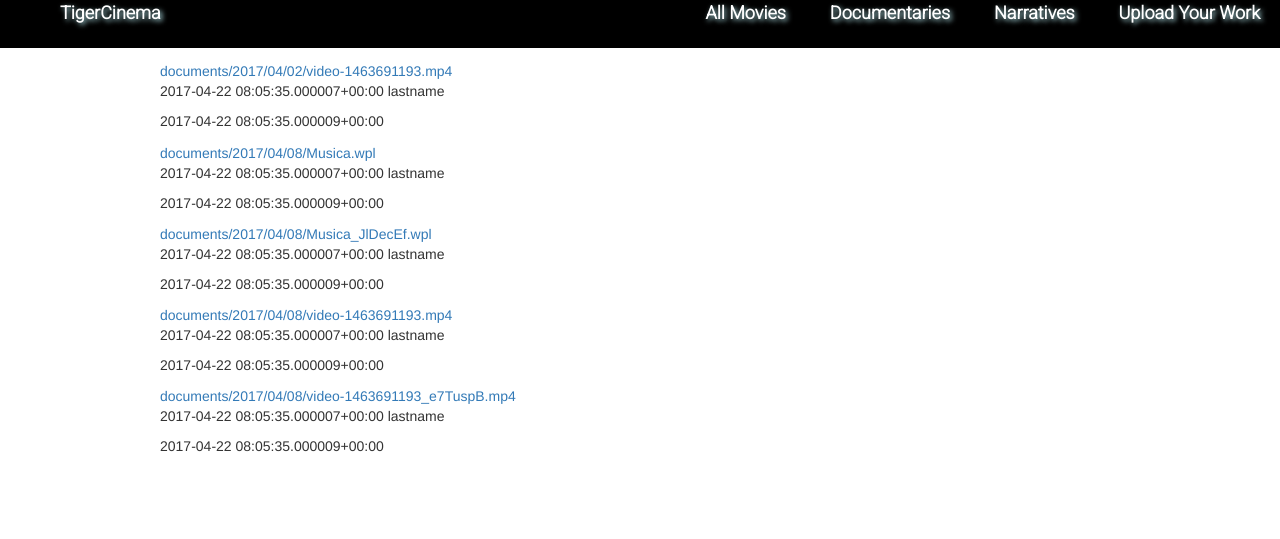
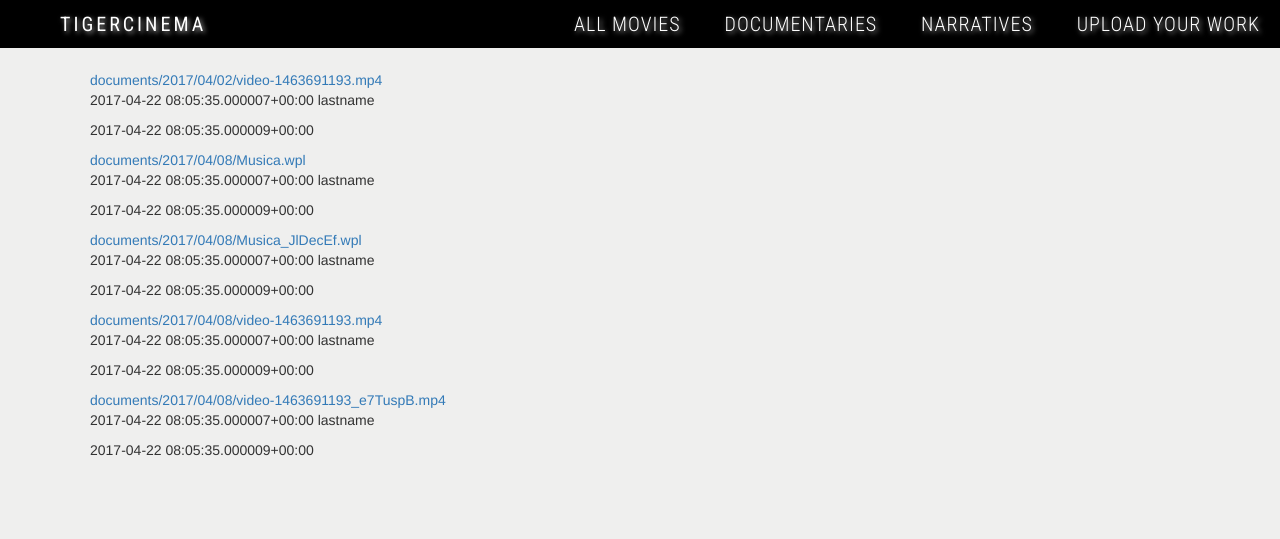
Before and after one commit to nflszyy/tigercinema, a Django app: page /myapp/narrative/ in a window 1280 px wide. Shown: the top 539 px of the page. Run offline with Django 3.2, Linux system fonts and the light colour scheme; data comes from the database, SQL or seed files in the repository; some libraries are stand-ins or nearby versions.

Commit message:
front end small fix by 4.21

```diff
--- a/myproject/myapp/static/css/headernav.css
+++ b/myproject/myapp/static/css/headernav.css
@@ -1,12 +1,13 @@
 
 .nav a{
 	color: #FFF;
-	text-shadow: 2px 2px 5px #B0E0E6;
-	font-size: 18px;
-	font-family: 'Roboto', sans-serif;
-	font-weight: bold;
-/*	text-transform: uppercase;
-*/	margin: 10px 20px 10px 20px;
+	text-shadow: 2px 2px 5px #aaa;
+	font-size: 20px;
+	font-family: 'Roboto Condensed', sans-serif;
+  font-weight: 300;
+	text-transform: uppercase;
+	margin: 10px 20px 10px 20px;
+  letter-spacing: 1px;
 
 }
 
@@ -19,8 +20,8 @@
 .nav ul{
 	list-style-type: none;
 	text-align: center;
-/*	margin: 10px auto;
-*/}
+	margin: 10px auto;
+}
 
 .nav li{
 	display: inline;
@@ -36,7 +37,12 @@
 	width: 100%;
 }
 
-/*.svg-wrapper {
+.TigerCinema a{
+  letter-spacing: 3px;
+  font-weight: 400;
+}
+/*
+.svg-wrapper {
   height: 60px;
 	margin: 0 auto;
   position: relative;
@@ -79,4 +85,5 @@
 .svg-wrapper:hover .shape {
   -webkit-animation: 0.5s draw linear forwards;
   animation: 0.5s draw linear forwards;
-}*/
+}
+*/
--- a/myproject/myapp/static/css/homepage.css
+++ b/myproject/myapp/static/css/homepage.css
@@ -1,42 +1,71 @@
 body {
-	background-color: #FFF;
-/* 	background: url('../princeton.JPG') no-repeat center center;
-*/	/*background-size: 100% 100%;
-	height: 700px; */
+	background-color: #EFEFEE;
 	margin: 0;
-  	padding: 0px 60px;
+  	padding: 0px 50px;
 }
 
 .document-list {
 	box-sizing: border-box;
-	padding: 60px;
-  left: 0;
-  top: 50px;
-  width: 100%;
+	padding: 70px 0px;
 }
+
 
 .document-list li {
 	display: inline-block;
-    vertical-align: middle;
+
+    /*vertical-align: middle;
     list-style-position: inside;
     list-style-type: disc;
-    margin-right: 1em;
-    text-align: left;
+    margin-right: 1em;*/
     white-space: nowrap;
 }
 
-
-
 .document-title {
-	font-family: 'Roboto', sans-serif;
-	text-align: center;
-	font-size: 20px;
+	font-family: 'Roboto Condensed', sans-serif;
+	font-size: 18px;
+	line-height: 25px;
+	text-transform: uppercase;
 }
 
 .document-author {
-	font-family: 'Roboto', sans-serif;
-	text-align: center;
-	font-size: 16px;
-	line-height: 15px;
-	color: #F696969;
+	font-family: 'Roboto Condensed', sans-serif;
+	font-size: 13px;
+	line-height: 6px;
+	text-transform: uppercase;
+	color: #696969;
 }
+
+
+.movie-container {
+	background-color: #FFF;
+	border: 1px solid #CCC;
+	width:270px;
+	height: 250px;
+	margin:5px;
+	padding: 12px;
+}
+
+.movie-container img {
+	opacity: 0.8;
+	border: 1px solid #eee;
+
+	/*Transition*/
+	-webkit-transition: all 0.5s ease;
+	-moz-transition: all 0.5s ease;
+	-o-transition: all 0.5s ease;
+
+	/*Reflection*/
+	-webkit-box-reflect: below 0px -webkit-gradient(linear, left top, left bottom, from(transparent), color-stop(.8, transparent), to(rgba(0,0,0,0.1)));
+
+}
+
+.movie-container img:hover {
+	opacity:1;
+	/*Reflection*/
+  -webkit-box-reflect: below 0px -webkit-gradient(linear, left top, left bottom, from(transparent), color-stop(.8, transparent), to(rgba(0,0,0,0.25)));
+
+   /*Glow*/
+  -webkit-box-shadow: 0px 0px 20px rgba(255,255,255,0.8);
+  -moz-box-shadow: 0px 0px 20px rgba(255,255,255,0.8);
+  box-shadow: 0px 0px 20px rgba(255,255,255,0.8);
+}
--- a/myproject/myapp/static/css/uploadform.css
+++ b/myproject/myapp/static/css/uploadform.css
@@ -1,9 +1,7 @@
 body {
 /* 	background: url('../princeton.JPG') no-repeat center center;
 	*/
-	background-color: rgb(236,219,199);
-	background-size: 100% 100%;
-	height: 700px;
+	background-color: #EFEFEE;
 	margin: 0;
   	padding: 0px 60px;
 }
--- a/myproject/myapp/templates/myapp/headernav.html
+++ b/myproject/myapp/templates/myapp/headernav.html
@@ -16,8 +16,7 @@
     <link href="/static/css/bootstrap.min.css" rel="stylesheet">
 
     <!-- Roboto font -->
-    <link href="https://fonts.googleapis.com/css?family=Roboto:300,400i" rel="stylesheet">
-
+    <link href="https://fonts.googleapis.com/css?family=Roboto+Condensed:300,400|Roboto:300,400,400i" rel="stylesheet">
     <!-- Custom CSS -->
     <link href="/static/css/headernav.css" rel="stylesheet">
     <link rel="stylesheet" href="/static/css/bootstrap.css">
@@ -33,7 +32,9 @@
             <div class="nav-container">
 
                 <ul class="pull-left">
+                    <div class="TigerCinema">
                     <li><a href={% url 'homepage'%}>TigerCinema</a></li>
+                    </div>
                 </ul>
                 <ul class="pull-right">
                     <li><a href={%url 'homepage'%}>All Movies</a></li>
```
Also changed, not shown: myproject/myapp/static/css/welcome.css (+4 -17 lines), myproject/myapp/templates/myapp/homepage.html (+13 -8 lines), myproject/myapp/static/navbar.png (added), myproject/myapp/static/thumbnails/Zhao2.jpg (added), 4 other files.
